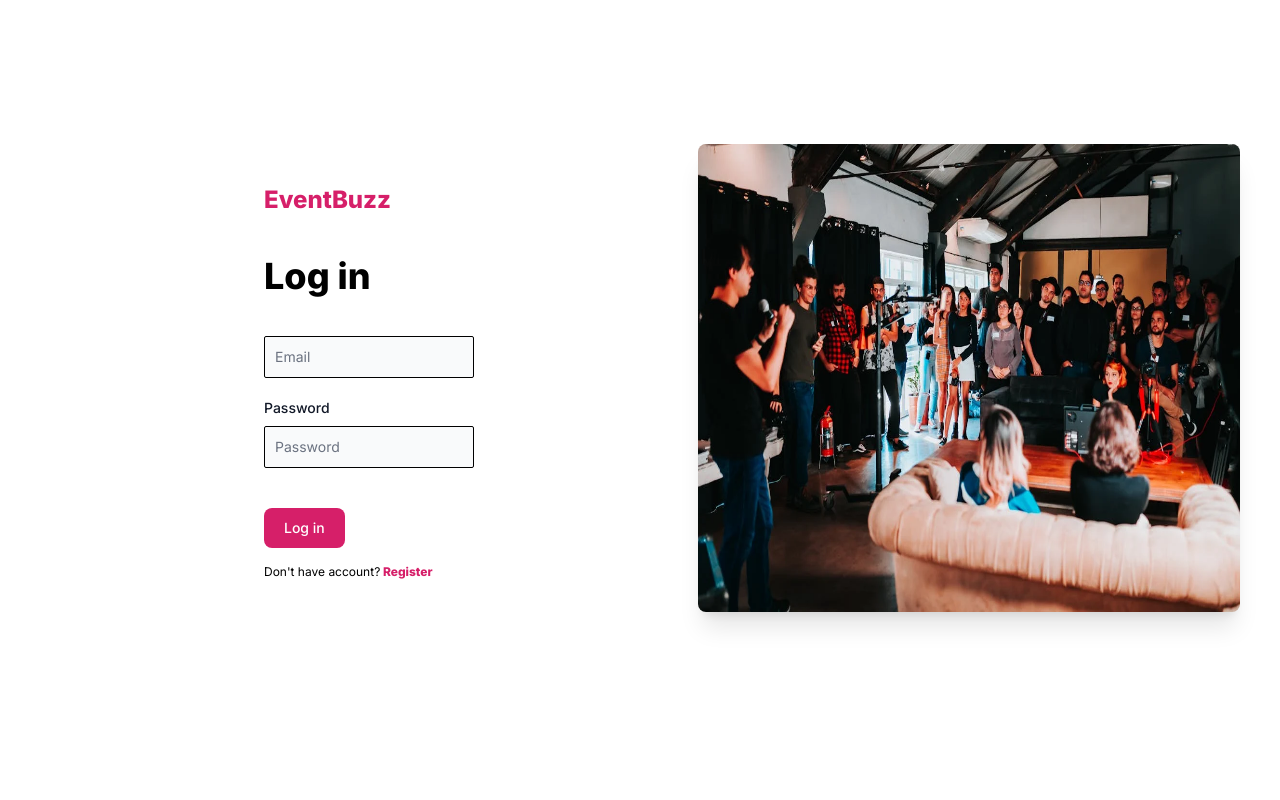
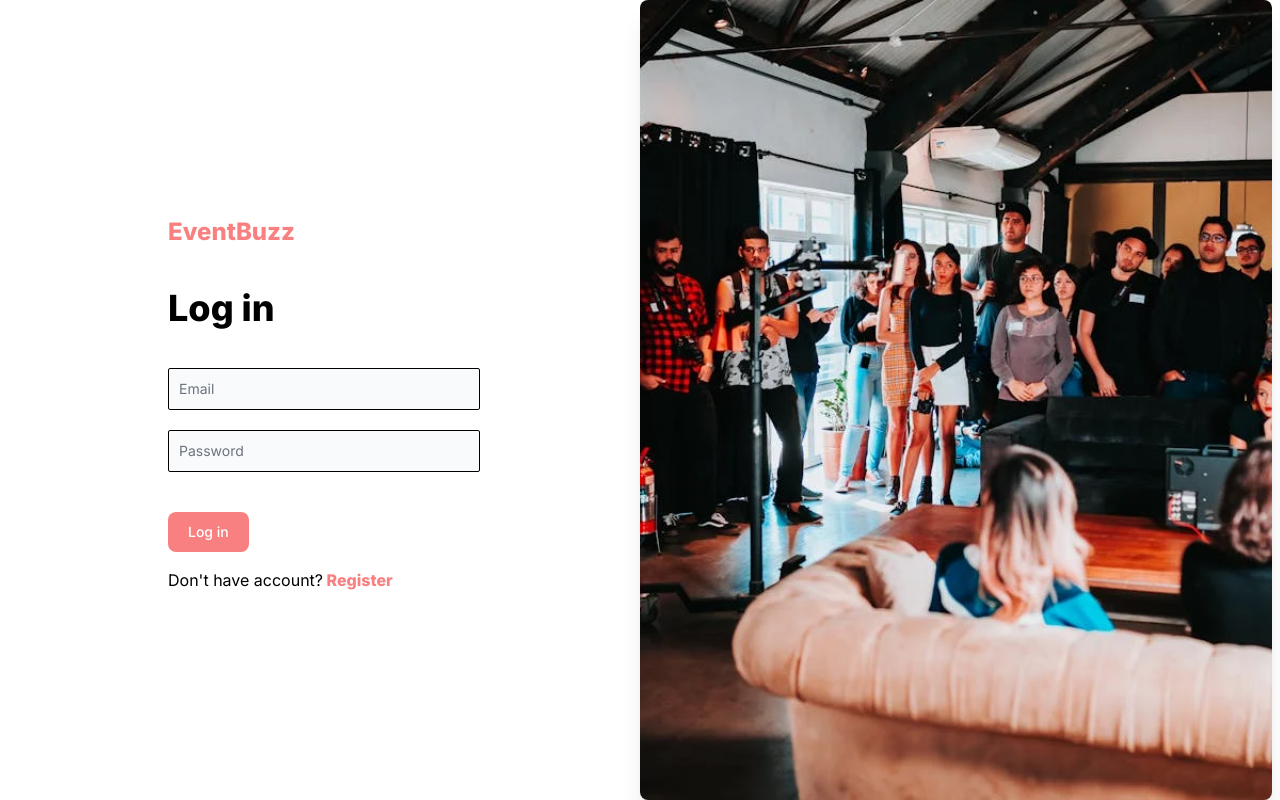
Before and after one commit to ninditaeka/eventM_Group01, a Next.js app in the folder apps/web/: page /login in a window 1280 px wide. Built offline with nearby package versions, Linux system fonts and the light colour scheme.

Commit message:
fixing layout login and register

```diff
--- a/apps/web/src/app/login/page.tsx
+++ b/apps/web/src/app/login/page.tsx
@@ -8,34 +8,31 @@ import Link from 'next/link';
 
 export default function Login() {
   return (
-    <div className="flex px-2 md:px-10 md:mt-20 md:flex-row py-28 md:py-16">
-      <div className="md:px-56 flex-col px-10 md:mt-10 mt-10">
-        <h1 className="text-pink-600 font-extrabold text-2xl md:text-2xl">
+    <div className="flex px-2 flex-col md:flex-row h-[100vh]">
+      <div className="md:px-40 flex-col content-center px-10 mt-10 lg:w-1/2">
+        <h1 className="text-red-400 font-extrabold text-2xl md:text-2xl">
           EventBuzz
         </h1>
         <h1 className="text-black md:mt-10 mt-6 text-4xl font-extrabold md:text-4xl">
           Log in
         </h1>
 
-        <form className=" w-72 md:w-auto  mt-10 ">
+        <form className="w-auto mt-10 ">
           <div className="mb-5">
             <input
               type="email"
               id="email"
-              className="bg-gray-50 border border-black text-gray-900 text-sm rounded-sm focus:ring-pink-600 focus:border-pink-600 block w-full p-2.5 dark:bg-gray-700 dark:border-gray-600 dark:placeholder-gray-400 dark:text-white dark:focus:ring-pink-600 dark:focus:border-pink-600"
+              className="bg-gray-50 border border-black text-gray-900 text-sm rounded-sm focus:ring-red-400 focus:border-red-400 block w-full p-2.5 dark:bg-gray-700 dark:border-gray-600 dark:placeholder-gray-400 dark:text-white dark:focus:ring-pink-600 dark:focus:border-pink-600"
               placeholder="Email"
               required
             />
           </div>
           <div className="mb-5">
-            <label className="block mb-2 text-sm font-medium text-gray-900 dark:text-white">
-              Password
-            </label>
             <input
               type="password"
               id="password"
               placeholder="Password"
-              className="bg-gray-50 border border-black text-gray-900 text-sm rounded-sm focus:ring-pink-600 focus:border-pink-600 block w-full p-2.5 dark:bg-gray-700 dark:border-gray-600 dark:placeholder-gray-400 dark:text-white dark:focus:ring-pink-600 dark:focus:border-pink-600"
+              className="bg-gray-50 border border-black text-gray-900 text-sm rounded-sm focus:ring-red-400 focus:border-red-400 block w-full p-2.5 dark:bg-gray-700 dark:border-gray-600 dark:placeholder-gray-400 dark:text-white dark:focus:ring-pink-600 dark:focus:border-pink-600"
               required
             />
           </div>
@@ -43,15 +40,15 @@ export default function Login() {
 
           <button
             type="submit"
-            className="text-white bg-pink-600 hover:bg-pink-800 focus:ring-4 focus:outline-none focus:ring-pink-300 font-medium rounded-lg text-sm w-full sm:w-auto px-5 py-2.5 text-center dark:bg-pink-600 dark:hover:bg-pink-700 dark:focus:ring-pink-800"
+            className="text-white bg-red-400 hover:bg-red-500 focus:ring-4 focus:outline-none focus:ring-pink-300 font-medium rounded-lg text-sm w-full sm:w-auto px-5 py-2.5 text-center dark:bg-pink-600 dark:hover:bg-pink-700 dark:focus:ring-pink-800"
           >
             Log in
           </button>
         </form>
-        <div className="mt-4 md:mt-4  md:mb-8  mb-2 text-xs ">
+        <div className="mt-4 md:mt-4  md:mb-8  mb-2 text-base ">
           Don't have account?
           <Link
-            className="mt-6 md:mt-8 text-xs font-extrabold text-pink-600  hover:underline"
+            className="mt-6 md:mt-8 text-base font-extrabold text-red-400  hover:underline"
             href={'/register'}
           >
             {' '}
@@ -59,11 +56,11 @@ export default function Login() {
           </Link>
         </div>
       </div>
-      <div className=" flex flex-row md:w-1/2  invisible md:visible md:justify-end">
+      <div className="hidden md:flex flex-row md:w-1/2 md:justify-end">
         <Image
-          className="rounded-lg shadow-xl dark:shadow-gray-800"
-          width={900}
-          height={1000}
+          className="h-full w-full object-center object-cover rounded-lg shadow-xl dark:shadow-gray-800"
+          width={718}
+          height={404}
           src="/logIn.jpg"
           alt="login"
         />
--- a/apps/web/src/app/register/page.tsx
+++ b/apps/web/src/app/register/page.tsx
@@ -8,21 +8,21 @@ import Link from 'next/link';
 
 export default function Register() {
   return (
-    <div className="flex px-2 md:px-10 md:mt-20 md:flex-row py-28 md:py-16">
-      <div className="md:px-56 flex-col px-10 md:mt-10 mt-10">
-        <h1 className="text-pink-600 font-extrabold text-2xl md:text-2xl">
+    <div className="flex px-2 md:flex-row h-[100vh]">
+      <div className="md:px-40 flex-col content-center mx-10 mt-10 w-full lg:w-1/2">
+        <h1 className="text-red-400 font-extrabold text-2xl md:text-2xl">
           EventBuzz
         </h1>
-        <h1 className="text-black md:mt-10 mt-6 text-4xl font-extrabold md:text-4xl">
+        <h1 className="text-black md:mt-6 mt-4 text-4xl font-extrabold md:text-4xl">
           Register
         </h1>
 
-        <form className=" md:w-auto w-72 mt-10 ">
+        <form className="w-auto mt-10 ">
           <div className="mb-5">
             <input
               type="firstName"
               id="firstName"
-              className="bg-gray-50 border border-black text-gray-900 text-sm rounded-sm focus:ring-pink-600 focus:border-pink-600 block w-full p-2.5 dark:bg-gray-700 dark:border-gray-600 dark:placeholder-gray-400 dark:text-white dark:focus:ring-pink-600 dark:focus:border-pink-600"
+              className="bg-gray-50 border border-black text-gray-900 text-sm rounded-sm focus:ring-red-400 focus:border-red-400 block w-full p-2.5 dark:bg-gray-700 dark:border-gray-600 dark:placeholder-gray-400 dark:text-white dark:focus:ring-pink-600 dark:focus:border-pink-600"
               placeholder="First Name"
               required
             />
@@ -32,7 +32,7 @@ export default function Register() {
             <input
               type="lastName"
               id="lastName"
-              className="bg-gray-50 border border-black text-gray-900 text-sm rounded-sm focus:ring-pink-600 focus:border-pink-600 block w-full p-2.5 dark:bg-gray-700 dark:border-gray-600 dark:placeholder-gray-400 dark:text-white dark:focus:ring-pink-600 dark:focus:border-pink-600"
+              className="bg-gray-50 border border-black text-gray-900 text-sm rounded-sm focus:ring-red-400 focus:border-red-400 block w-full p-2.5 dark:bg-gray-700 dark:border-gray-600 dark:placeholder-gray-400 dark:text-white dark:focus:ring-pink-600 dark:focus:border-pink-600"
               placeholder="Last Name"
               required
             />
@@ -42,7 +42,7 @@ export default function Register() {
             <input
               type="email"
               id="email"
-              className="bg-gray-50 border border-black text-gray-900 text-sm rounded-sm focus:ring-pink-600 focus:border-pink-600 block w-full p-2.5 dark:bg-gray-700 dark:border-gray-600 dark:placeholder-gray-400 dark:text-white dark:focus:ring-pink-600 dark:focus:border-pink-600"
+              className="bg-gray-50 border border-black text-gray-900 text-sm rounded-sm focus:ring-red-400 focus:border-red-400 block w-full p-2.5 dark:bg-gray-700 dark:border-gray-600 dark:placeholder-gray-400 dark:text-white dark:focus:ring-pink-600 dark:focus:border-pink-600"
               placeholder="Email"
               required
             />
@@ -51,7 +51,7 @@ export default function Register() {
             <input
               type="password"
               id="password"
-              className="bg-gray-50 border border-black text-gray-900 text-sm rounded-sm focus:ring-pink-600 focus:border-pink-600 block w-full p-2.5 dark:bg-gray-700 dark:border-gray-600 dark:placeholder-gray-400 dark:text-white dark:focus:ring-pink-600 dark:focus:border-pink-600"
+              className="bg-gray-50 border border-black text-gray-900 text-sm rounded-sm focus:ring-red-400 focus:border-red-400 block w-full p-2.5 dark:bg-gray-700 dark:border-gray-600 dark:placeholder-gray-400 dark:text-white dark:focus:ring-pink-600 dark:focus:border-pink-600"
               placeholder="Password"
               required
             />
@@ -60,25 +60,24 @@ export default function Register() {
             <input
               type="role"
               id="role"
-              className="bg-gray-50 border border-black text-gray-900 text-sm rounded-sm focus:ring-pink-600 focus:border-pink-600 block w-full p-2.5 dark:bg-gray-700 dark:border-gray-600 dark:placeholder-gray-400 dark:text-white dark:focus:ring-pink-600 dark:focus:border-pink-600"
+              className="bg-gray-50 border border-black text-gray-900 text-sm rounded-sm focus:ring-red-400 focus:border-red-400 block w-full p-2.5 dark:bg-gray-700 dark:border-gray-600 dark:placeholder-gray-400 dark:text-white dark:focus:ring-pink-600 dark:focus:border-pink-600"
               placeholder="Role"
               required
             />
           </div>
-          <div className="flex items-start mb-5"></div>
 
           <button
             type="submit"
-            className="text-white bg-pink-600 hover:bg-pink-800 focus:ring-4 focus:outline-none focus:ring-pink-300 font-medium rounded-lg text-sm w-full sm:w-auto px-5 py-2.5 text-center dark:bg-pink-600 dark:hover:bg-pink-700 dark:focus:ring-pink-800"
+            className="text-white bg-red-400 hover:bg-red-500 focus:ring-4 focus:outline-none focus:ring-pink-300 font-medium rounded-lg text-sm w-full sm:w-auto px-5 py-2.5 text-center dark:bg-pink-600 dark:hover:bg-pink-700 dark:focus:ring-pink-800"
           >
             Submit
           </button>
         </form>
 
-        <div className="mt-4 md:mt-4  md:mb-8  mb-2 text-xs ">
+        <div className="mt-4 md:mt-4  md:mb-8  mb-2 text-base ">
           Have account?
           <Link
-            className="mt-6 md:mt-8 text-xs font-extrabold text-pink-600  hover:underline"
+            className="mt-6 md:mt-8 text-base font-extrabold text-red-400  hover:underline"
             href={'/login'}
           >
             {' '}
@@ -86,11 +85,11 @@ export default function Register() {
           </Link>
         </div>
       </div>
-      <div className=" flex flex-row md:w-1/2  invisible md:visible md:justify-end">
+      <div className=" hidden md:flex flex-row md:w-1/2 md:justify-end">
         <Image
-          className="rounded-lg   shadow-xl dark:shadow-gray-800"
-          width={900}
-          height={1200}
+          className="h-full w-full object-center object-cover rounded-lg shadow-xl dark:shadow-gray-800"
+          width={718}
+          height={404}
           src="/register.jpg"
           alt="register"
         />
```
